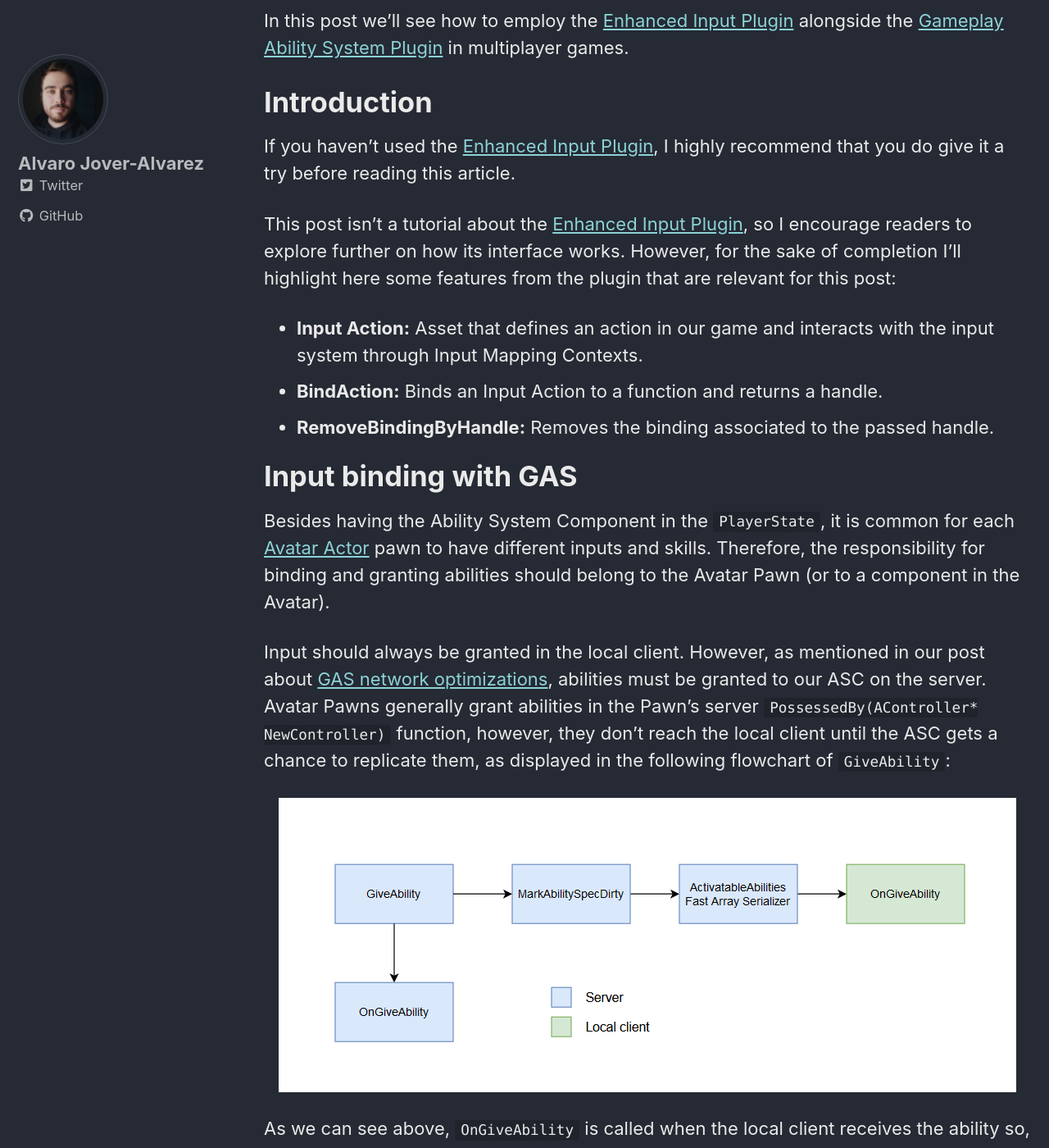
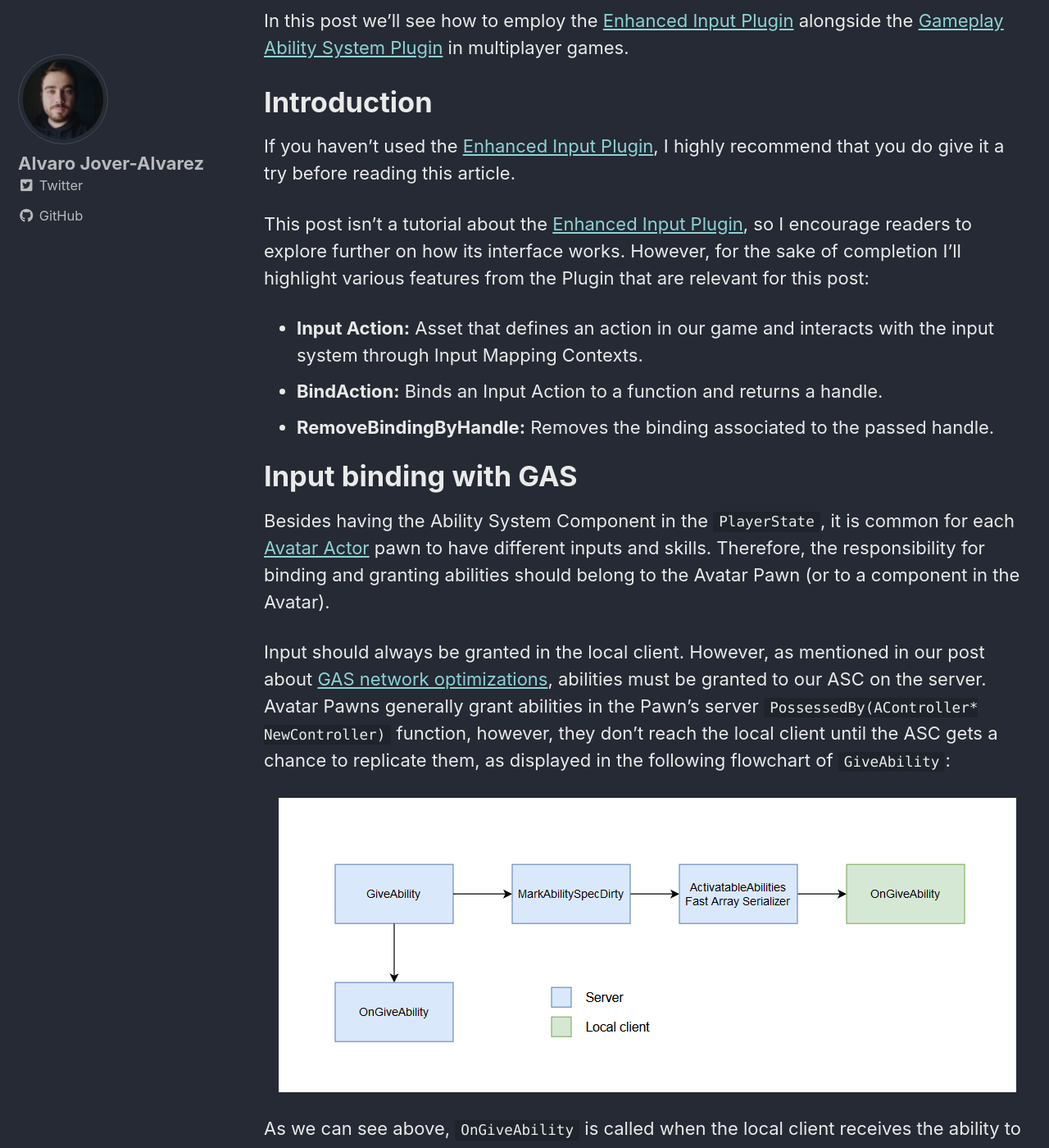
Before and after one commit to vorixo/devtricks, a Jekyll site: the page built from _posts/2022-03-01-gas-input.md, in a window 1280 px wide and 1400 px high, scrolled down 226 px. Shown: the whole window at 82% size. Built offline with Jekyll 4.4.1, drawn with Linux system fonts in a browser that asks for light colours; cached includes are drawn as plain includes; some of the changed text lies outside the part shown.

Commit message:
[FIX] More typos

```diff
--- a/_posts/2022-03-01-gas-input.md
+++ b/_posts/2022-03-01-gas-input.md
@@ -19,7 +19,7 @@
 
 If you haven't used the [Enhanced Input Plugin](https://docs.unrealengine.com/4.26/en-US/InteractiveExperiences/Input/EnhancedInput/), I highly recommend that you do give it a try before reading this article.
 
-This post isn't a tutorial about the [Enhanced Input Plugin](https://docs.unrealengine.com/4.26/en-US/InteractiveExperiences/Input/EnhancedInput/), so I encourage readers to explore further on how its interface works. However, for the sake of completion I'll highlight here some features from the plugin that are relevant for this post:
+This post isn't a tutorial about the [Enhanced Input Plugin](https://docs.unrealengine.com/4.26/en-US/InteractiveExperiences/Input/EnhancedInput/), so I encourage readers to explore further on how its interface works. However, for the sake of completion I'll highlight various features from the Plugin that are relevant for this post:
   * **Input Action:** Asset that defines an action in our game and interacts with the input system through Input Mapping Contexts.
   * **BindAction:** Binds an Input Action to a function and returns a handle.
   * **RemoveBindingByHandle:** Removes the binding associated to the passed handle.
@@ -32,7 +32,7 @@
 
 ![GiveAbility flowchart]({{ '/' | absolute_url }}/assets/images/per-post/gas-input/GiveAbilityFlowChart.PNG){: .align-center}
 
-As we can see above, `OnGiveAbility` is called when the local client receives the ability so, it can start manipulating it locally, therefore binding them to an InputAction.
+As we can see above, `OnGiveAbility` is called when the local client receives the ability to start manipulating it locally, therefore binding them to an InputAction.
 
 ## Receiving abilities in the client
 
@@ -147,7 +147,7 @@
 };
 {% endhighlight %}
 
-This `AbilitySet` is employed to grant abilities, and bind input, however, in this post we are only going to focus on the `BindAbility` and `UnbindAbility` functions called in the `IAbilityBindingInterface` functions implementation in our pawns.
+This `AbilitySet` is employed to grant abilities and bind input, however, in this post we are only going to focus on the `BindAbility` and `UnbindAbility` functions called in the `IAbilityBindingInterface` functions implementation in our pawns.
 
 Following next, we provide the implementation of both relevant methods:
 {% highlight c++ %}
@@ -307,7 +307,7 @@
 {% endhighlight %}
 
 Which can be summarised in the following steps:
-  1. Find all the entries that should be removed
+  1. Find all the entries that should be removed.
   2. Remove the Handle from the bound abilities array from the Ability binding map.
   3. If an entry of our map ends up with 0 bound abilities, we remove said entry of the map.
 
```
Also changed, not shown: other parts of _posts/2022-03-01-gas-input.md (+1 -1 lines).
